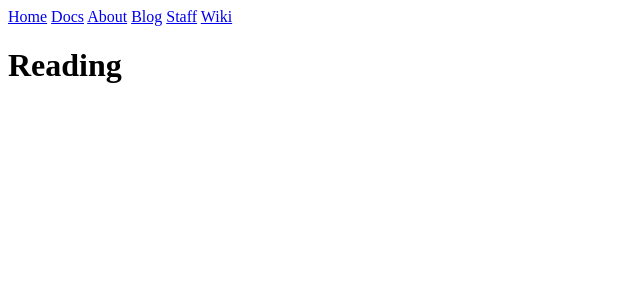
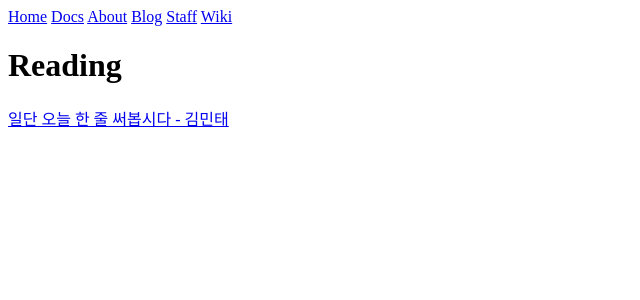
Before and after one commit to gimslab/gimslab.github.io, a Jekyll site: the page built from docs/reading.md, in a window 1280 px wide. Shown: the top 300 px of the page, without its empty margins (0-640 px from the left). Built offline with Jekyll 4.4.1, drawn with Linux system fonts in a browser that asks for light colours; our own code applies the rules of GitHub Pages for plain Markdown files.

Commit message:
Update reading.md

```diff
--- a/docs/reading.md
+++ b/docs/reading.md
@@ -1 +1,3 @@
 # Reading
+
+[일단 오늘 한 줄 써봅시다 - 김민태](일단오늘한줄써봅시다-김민태.md)
```
